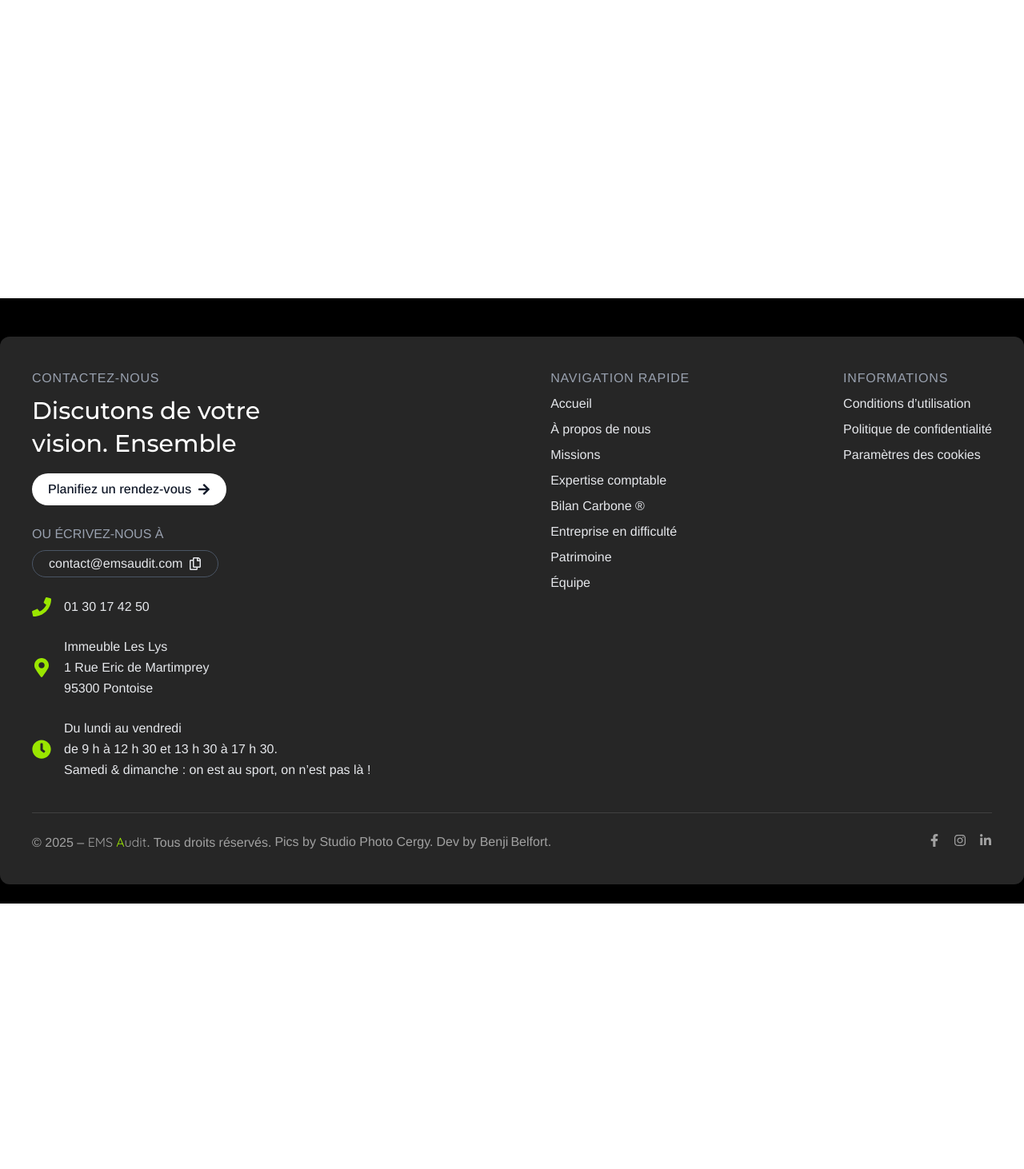
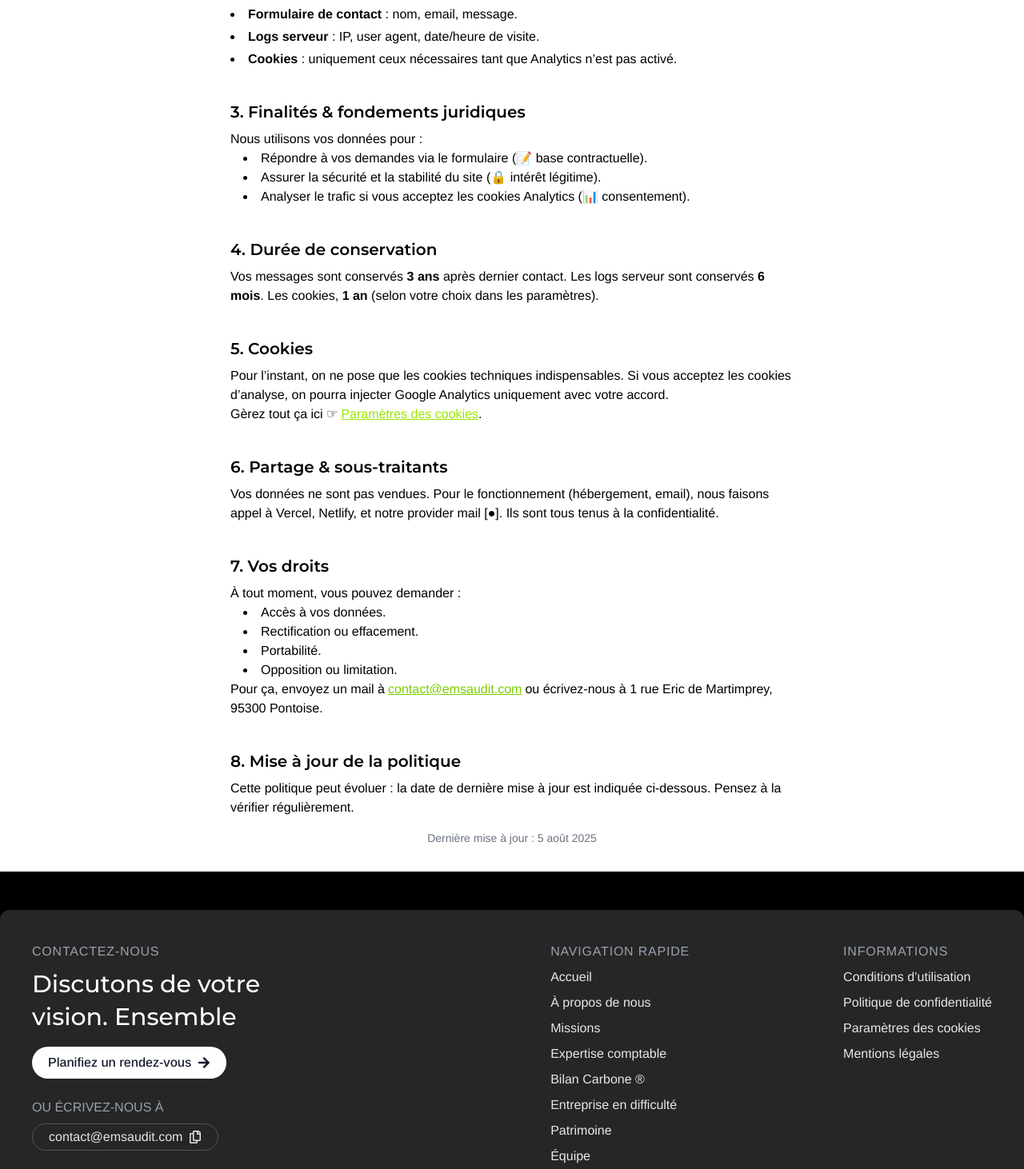
Before and after one commit to BenjiBelfort/ems-dev, a Next.js app: page /politique-de-confidentialite in a window 1280 px wide. Before the commit this address had no page. Shown: the part 427-1889 px from the top of the page at 80% size. Before the commit the page ends 1557 px from the top, so only its background shows below. Built offline with nearby package versions, Linux system fonts and the light colour scheme.

Commit message:
ajout mentions légales et politique de conf

```diff
--- a/app/layout.tsx
+++ b/app/layout.tsx
@@ -1,3 +1,5 @@
+// app/layout.tsx
+
 import type { Metadata } from "next";
 import { Quicksand, Montserrat, Arimo } from "next/font/google";
 
--- /dev/null
+++ b/app/mentions-legales/page.tsx
@@ -0,0 +1,76 @@
+// app/mentions-legales/page.tsx
+"use client";
+
+import Titre from "@/components/ui/Titres";
+
+export default function MentionsLegales() {
+  return (
+    <main className="p-8 max-w-3xl mx-auto">
+      {/* Titre de page (H1) */}
+      <Titre>Mentions Légales</Titre>
+
+      {/* Éditeur */}
+      <section id="editeur" className="mt-10">
+        <h2 className="text-xl font-semibold mb-2 scroll-mt-20">Éditeur du site</h2>
+        <p>
+          <span className="footer-logo font-semibold">EMS <span className="text-lime-400">A</span>udit</span>
+           – SAS au capital de [●] €, immatriculée au RCS de [Ville] sous le n° [●],
+          dont le siège social est situé :
+          1 Rue Eric de Martimprey, 95300 Pontoise.
+        </p>
+      </section>
+
+      {/* Directeur de la publication */}
+      <section id="directeur-publication" className="mt-8">
+        <h2 className="text-xl font-semibold mb-2 scroll-mt-20">Directeur de la publication</h2>
+        <p>
+          Monsieur/Madame [Prénom NOM], en qualité de [Fonction] au sein de <span className="footer-logo font-semibold">EMS <span className="text-lime-400">A</span>udit</span>.
+        </p>
+      </section>
+
+      {/* Hébergeur */}
+      <section id="hebergeur" className="mt-8">
+        <h2 className="text-xl font-semibold mb-2 scroll-mt-20">Hébergement</h2>
+        <p>
+          Le site est hébergé par :
+          Vercel Inc., 340 S Lemon Ave #4133, Walnut, CA 91789, USA.
+        </p>
+      </section>
+
+      {/* Propriété intellectuelle */}
+      <section id="propriete-intellectuelle" className="mt-8">
+        <h2 className="text-xl font-semibold mb-2 scroll-mt-20">Propriété intellectuelle</h2>
+        <p>
+          Tous les contenus (textes, images, logos, vidéos…) présents sur ce site
+          sont la propriété exclusive de <span className="footer-logo font-semibold">EMS <span className="text-lime-400">A</span>udit</span>, sauf mentions contraires.
+        </p>
+      </section>
+
+      {/* Données personnelles */}
+      <section id="donnees-personnelles" className="mt-8">
+        <h2 className="text-xl font-semibold mb-2 scroll-mt-20">Données personnelles</h2>
+        <p>
+          Conformément à la loi “Informatique et Libertés” et au RGPD,
+          vous disposez d’un droit d’accès, de rectification et de suppression
+          des données vous concernant.
+          Pour l’exercer, envoyez un mail à
+          <a href="mailto:contact@emsaudit.com" className="text-lime-400 underline ml-1">
+            contact@emsaudit.com
+          </a>.
+        </p>
+      </section>
+
+      {/* Contact */}
+      <section id="contact" className="mt-8">
+        <h2 className="text-xl font-semibold mb-2 scroll-mt-20">Contact</h2>
+        <p>
+          Pour toute question, écrivez-nous à
+          <a href="mailto:contact@emsaudit.com" className="text-lime-400 underline ml-1">
+            contact@emsaudit.com
+          </a>
+          ou appelez-nous au 01 30 17 42 50.
+        </p>
+      </section>
+    </main>
+  );
+}
--- /dev/null
+++ b/app/politique-de-confidentialite/page.tsx
@@ -0,0 +1,114 @@
+// app/politique-confidentialite/page.tsx
+"use client";
+
+import Titre from "@/components/ui/Titres";
+
+export default function PolitiqueConfidentialite() {
+  return (
+    <main className="p-8 max-w-3xl mx-auto space-y-10">
+      {/* H1 géré par ton composant */}
+      <Titre>Politique de confidentialité</Titre>
+
+      {/* 1. Introduction */}
+      <section id="introduction" className="scroll-mt-20">
+        <h2 className="text-xl font-semibold mb-2">1. Introduction</h2>
+        <p>
+          Chez <span className="footer-logo font-semibold">EMS <span className="text-lime-400">A</span>udit</span>, nous prenons votre vie privée aussi sérieusement qu’un audit financier :
+          ce document vous explique quelles données nous collectons, pourquoi, et comment vous pouvez garder la main.
+        </p>
+      </section>
+
+      {/* 2. Données collectées */}
+      <section id="donnees-collectees" className="scroll-mt-20">
+        <h2 className="text-xl font-semibold mb-2">2. Données collectées</h2>
+        <ul className="list-disc list-inside space-y-1">
+          <li><strong>Formulaire de contact</strong> : nom, email, message.</li>
+          <li><strong>Logs serveur</strong> : IP, user agent, date/heure de visite.</li>
+          <li><strong>Cookies</strong> : uniquement ceux nécessaires tant que Analytics n’est pas activé.</li>
+        </ul>
+      </section>
+
+      {/* 3. Finalités et fondements juridiques */}
+      <section id="finalites" className="scroll-mt-20">
+        <h2 className="text-xl font-semibold mb-2">3. Finalités &amp; fondements juridiques</h2>
+        <p>
+          Nous utilisons vos données pour :
+          <ul className="list-disc list-inside ml-4">
+            <li>Répondre à vos demandes via le formulaire (📝 base contractuelle).</li>
+            <li>Assurer la sécurité et la stabilité du site (🔒 intérêt légitime).</li>
+            <li>Analyser le trafic si vous acceptez les cookies Analytics (📊 consentement).</li>
+          </ul>
+        </p>
+      </section>
+
+      {/* 4. Durée de conservation */}
+      <section id="duree-conservation" className="scroll-mt-20">
+        <h2 className="text-xl font-semibold mb-2">4. Durée de conservation</h2>
+        <p>
+          Vos messages sont conservés <strong>3 ans</strong> après dernier contact.
+          Les logs serveur sont conservés <strong>6 mois</strong>.
+          Les cookies, <strong>1 an</strong> (selon votre choix dans les paramètres).
+        </p>
+      </section>
+
+      {/* 5. Cookies */}
+      <section id="cookies" className="scroll-mt-20">
+        <h2 className="text-xl font-semibold mb-2">5. Cookies</h2>
+        <p>
+          Pour l’instant, on ne pose que les cookies techniques indispensables.
+          Si vous acceptez les cookies d’analyse, on pourra injecter Google Analytics uniquement avec votre accord.
+        </p>
+        <p>
+          Gèrez tout ça ici ☞
+          <a
+            href="/parametres-cookies"
+            className="text-lime-400 underline ml-1"
+          >
+            Paramètres des cookies
+          </a>
+          .
+        </p>
+      </section>
+
+      {/* 6. Partage & sous-traitants */}
+      <section id="partage-sous-traitants" className="scroll-mt-20">
+        <h2 className="text-xl font-semibold mb-2">6. Partage &amp; sous-traitants</h2>
+        <p>
+          Vos données ne sont pas vendues. Pour le fonctionnement (hébergement, email),
+          nous faisons appel à Vercel, Netlify, et notre provider mail [●]. Ils sont tous tenus à la confidentialité.
+        </p>
+      </section>
+
+      {/* 7. Vos droits */}
+      <section id="droits" className="scroll-mt-20">
+        <h2 className="text-xl font-semibold mb-2">7. Vos droits</h2>
+        <p>
+          À tout moment, vous pouvez demander :
+          <ul className="list-disc list-inside ml-4">
+            <li>Accès à vos données.</li>
+            <li>Rectification ou effacement.</li>
+            <li>Portabilité.</li>
+            <li>Opposition ou limitation.</li>
+          </ul>
+          Pour ça, envoyez un mail à
+          <a href="mailto:contact@emsaudit.com" className="text-lime-500 underline mx-1">
+            contact@emsaudit.com
+          </a>
+          ou écrivez-nous à 1 rue Eric de Martimprey, 95300 Pontoise.
+        </p>
+      </section>
+
+      {/* 8. Mise à jour */}
+      <section id="mise-a-jour" className="scroll-mt-20">
+        <h2 className="text-xl font-semibold mb-2">8. Mise à jour de la politique</h2>
+        <p>
+          Cette politique peut évoluer : la date de dernière mise à jour est indiquée ci-dessous.
+          Pensez à la vérifier régulièrement.
+        </p>
+        <p className="text-sm text-center text-gray-500 mt-4">
+          Dernière mise à jour : 5 août 2025
+        </p>
+      </section>
+    </main>
+  );
+}
--- a/components/Footer.tsx
+++ b/components/Footer.tsx
@@ -35,8 +35,9 @@ export default function Footer() {
 
   const infoItems = [
     { label: "Conditions d’utilisation", href: "/conditions-dutilisation" },
-    { label: "Politique de confidentialité", href: "/politique-confidentialite" },
+    { label: "Politique de confidentialité", href: "/politique-de-confidentialite" },
     { label: "Paramètres des cookies", href: "/parametres-cookies" },
+    { label: "Mentions légales", href: "/mentions-legales" },
   ];
 
   const socialLinks = {
@@ -74,7 +75,7 @@ export default function Footer() {
   const handleCopy = () => {
     navigator.clipboard.writeText(email).then(() => {
       setCopied(true);
-      setTimeout(() => setCopied(false), 2000);
+      setTimeout(() => setCopied(false), 2500);
     });
   };
 
@@ -103,35 +104,46 @@ export default function Footer() {
               <button
                 onClick={handleCopy}
                 className="
-                  relative
-                  inline-flex
-                  w-full sm:w-auto
-                  mt-2
-                  border border-gray-600
-                  px-6 py-1
-                  rounded-full
+                  relative inline-flex w-full sm:w-auto
+                  mt-2 border border-gray-600
+                  px-6 py-1 rounded-full
                   hover:border-gray-500
                   transition
                 "
               >
-                {/* 1) Cette span invisible « réserve » la largeur du bouton */}
+                {/* Placeholder pour garder la taille */}
                 <span className="invisible inline-flex items-center">
-                  {email}
-                  <FaRegCopy />
+                  {email} <FaRegCopy />
                 </span>
 
-                {/* 2) Contenu absolu centré */}
-                {copied ? (
-                  <span className="absolute inset-0 flex items-center justify-center text-lime-400">
+                {/* Texte “Email copié ✔️” */}
+                <span
+                  className={`
+                    absolute inset-0 flex items-center justify-center
+                    transform transition-all duration-200
+                    ${copied
+                      ? "scale-100 opacity-100"
+                      : "scale-75 opacity-0 pointer-events-none"}
+                    text-lime-400
+                  `}
+                >
                   <span>Email copié</span>
                   <FaCheck className="ml-1" />
                 </span>
-                ) : (
-                  <span className="absolute inset-0 flex items-center justify-center">
+
+                {/* Texte normal (email + icône) */}
+                <span
+                  className={`
+                    absolute inset-0 flex items-center justify-center
+                    transform transition-all duration-200
+                    ${copied
+                      ? "scale-75 opacity-0 pointer-events-none"
+                      : "scale-100 opacity-100"}
+                  `}
+                >
                   <span className="mr-2">{email}</span>
                   <FaRegCopy />
                 </span>
-                )}
               </button>
 
             <div className="mt-6 space-y-6 text-sm sm:text-base">
--- a/components/sections/AboutUsSection.tsx
+++ b/components/sections/AboutUsSection.tsx
@@ -8,13 +8,13 @@ export default function AboutUsSection() {
         </h2>
         <h3 className="text-lime-400 text-xl pb-4">Tous unis et prêts à relever des défis !</h3>
         <p className="text-lg leading-relaxed">
-            EMS Audit, cabinet à taille humaine comptant une quinzaine de collaborateurs, se distingue par son approche à la fois rigoureuse et humaine, alliant expertise financière et responsabilité sociétale. Depuis sa création, notre engagement a toujours été de fournir à nos clients des solutions adaptées à leurs besoins tout en tenant compte du contexte environnemental et sociétal en cohérence avec les enjeux d’aujourd’hui.
+            <span className="footer-logo font-semibold">EMS <span className="text-lime-400">A</span>udit</span>, cabinet à taille humaine comptant une quinzaine de collaborateurs, se distingue par son approche à la fois rigoureuse et humaine, alliant expertise financière et responsabilité sociétale. Depuis sa création, notre engagement a toujours été de fournir à nos clients des solutions adaptées à leurs besoins tout en tenant compte du contexte environnemental et sociétal en cohérence avec les enjeux d’aujourd’hui.
         <br />
             En tant que conseillers de confiance, nous nous engageons à accompagner nos clients dans des décisions éclairées et pérennes, en respectant les normes d’expertise comptable.
         <br />
             Pour garantir un suivi personnalisé, chaque dossier est confié à un collaborateur dédié, offrant ainsi un interlocuteur privilégié pour toutes vos questions comptables et fiscales.
         <br />
-            EMS Audit se positionne comme un cabinet de référence en conseil immobilier, en proposant un accompagnement stratégique adapté aux enjeux actuels. Forts de notre expertise, nous guidons nos clients dans leurs investissements immobiliers, un secteur particulièrement recherché dans un contexte économique fluctuant.
+            <span className="footer-logo font-semibold">EMS <span className="text-lime-400">A</span>udit</span> se positionne comme un cabinet de référence en conseil immobilier, en proposant un accompagnement stratégique adapté aux enjeux actuels. Forts de notre expertise, nous guidons nos clients dans leurs investissements immobiliers, un secteur particulièrement recherché dans un contexte économique fluctuant.
         </p>
       </div>
     </section>
```
Lines whose indentation alone changed are shown as unchanged.
